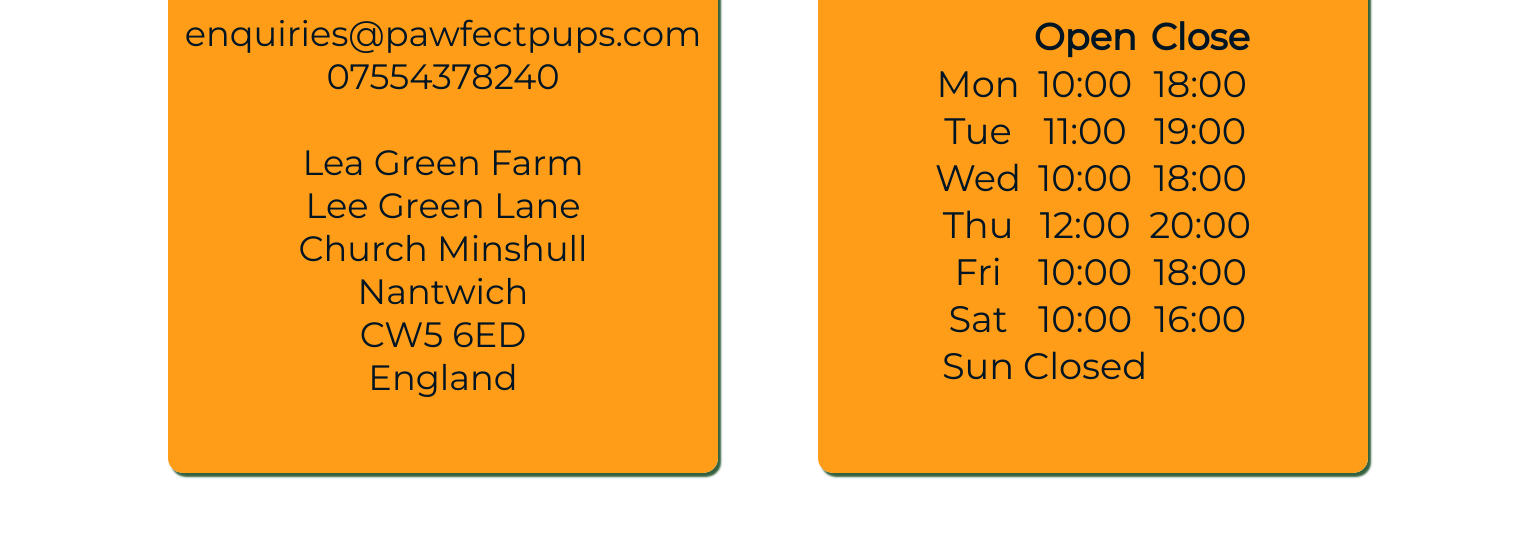
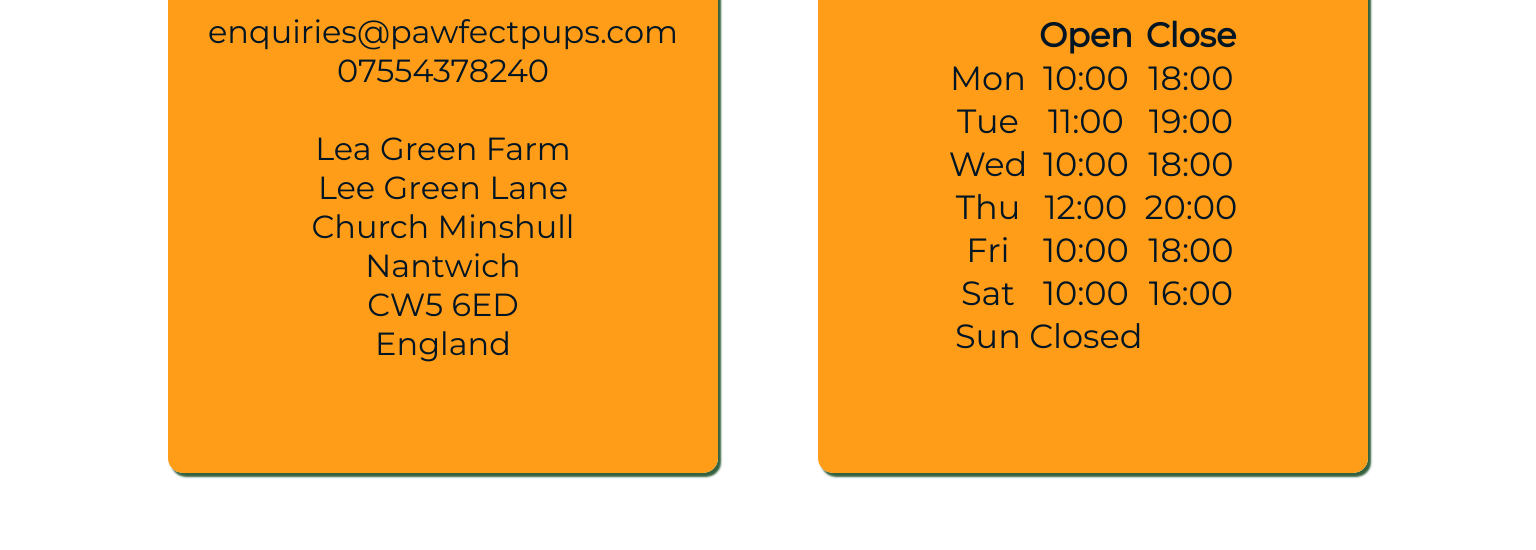
Before and after one commit to lunartechfreek/pawfect-pups, a plain HTML site: page contact.html in a window 1536 px wide. Shown: the part 753-1303 px from the top of the page. Drawn offline with Linux system fonts and the light colour scheme; a web font is replaced by a local one.

Commit message:
Changed font sizes for contact page

```diff
--- a/assets/css/style.css
+++ b/assets/css/style.css
@@ -705,11 +705,11 @@ footer {
     }
 
     #details ul {
-        font-size: 2.5vw;
+        font-size: 2.2vw;
     }
 
     table {
-        font-size: 2.5vw;
+        font-size: 2.3vw;
     }
 
     #map h2 {
@@ -951,11 +951,11 @@ footer {
     }
 
     #details ul {
-        font-size: 220%;
+        font-size: 200%;
     }
 
     table {
-        font-size: 230%;
+        font-size: 210%;
     }
 
     #map h2 {
```
